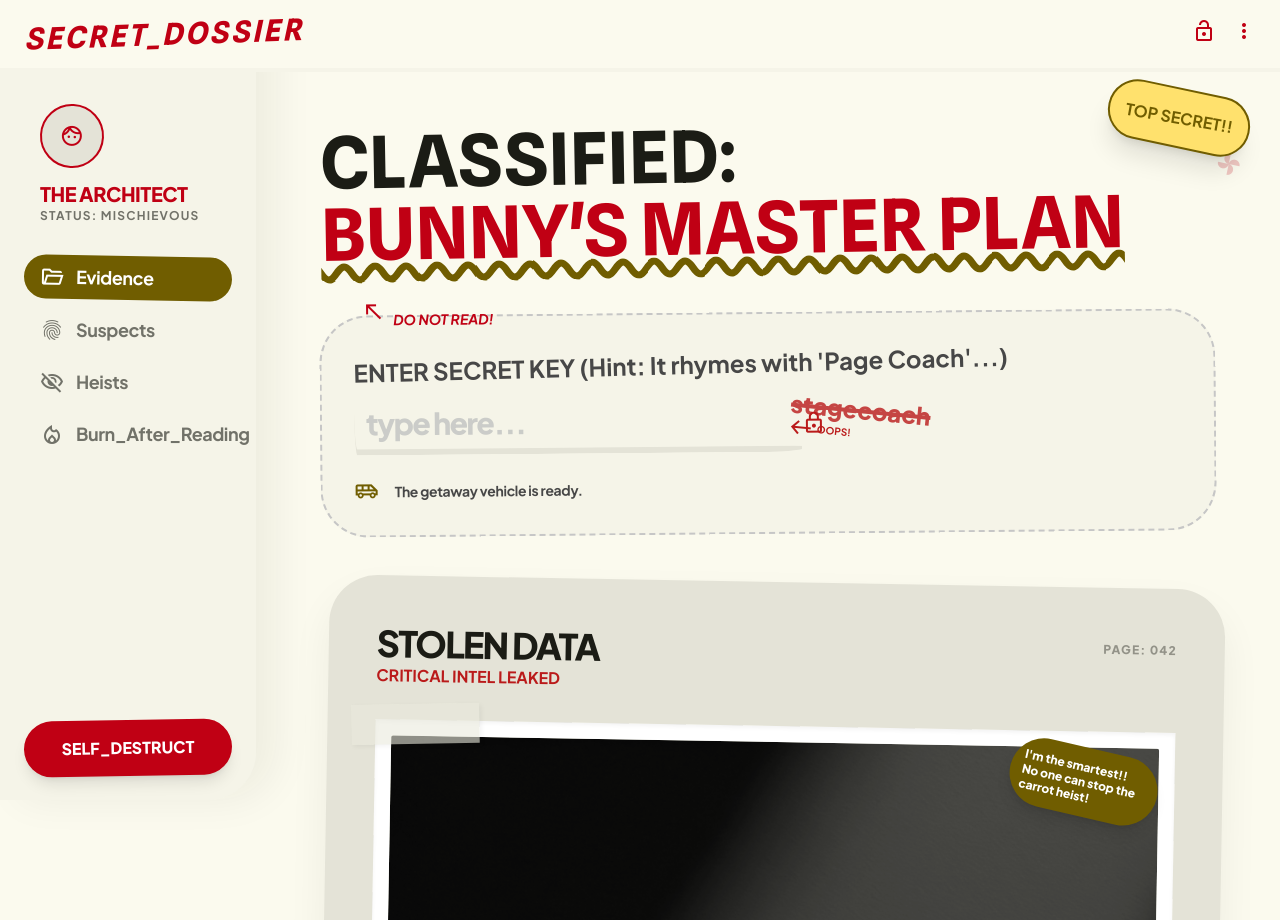
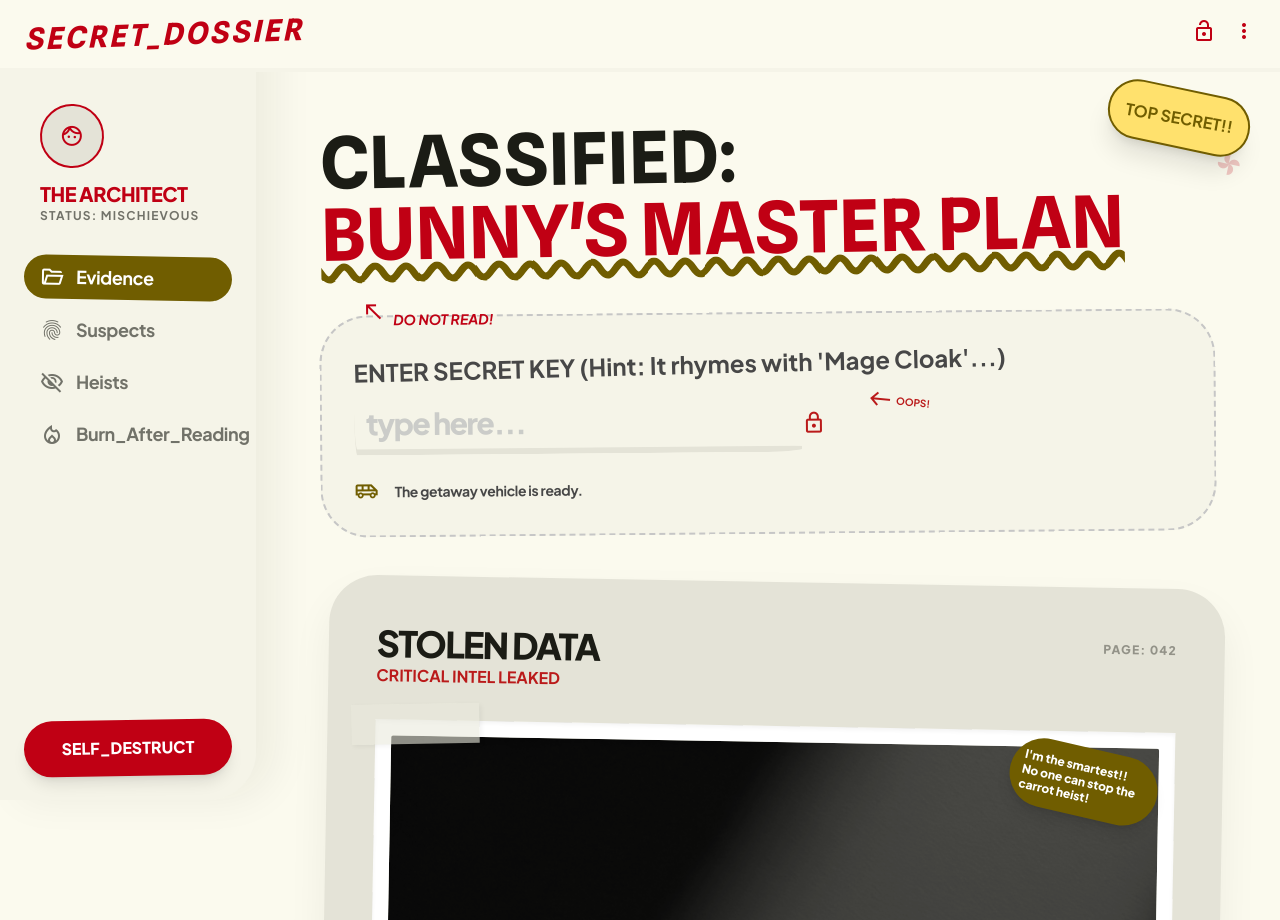
Before and after one commit to eric-beck/bad-bunny-studio, a website: page classifieds/case001.html in a window 1280 px wide. Shown: the top 920 px of the page. Drawn offline with nearby package versions, Linux system fonts and the light colour scheme.

Commit message:
fix: update hint text for secret key input to improve clarity

```diff
--- a/classifieds/case001.html
+++ b/classifieds/case001.html
@@ -149,7 +149,7 @@
                         <p class="text-primary font-bold italic text-sm mt-4">DO NOT READ!</p>
                     </div>
                     <label class="block text-2xl font-bold mb-4 transform -rotate-1 text-on-surface-variant">
-                        ENTER SECRET KEY (Hint: It rhymes with 'Page Coach'...)
+                        ENTER SECRET KEY (Hint: It rhymes with 'Mage Cloak'...)
                     </label>
                     <div class="relative max-w-md">
                         <input
@@ -160,8 +160,6 @@
                             class="material-symbols-outlined absolute right-1 top-1/2 -translate-y-1/2 text-error text-3xl pointer-events-none">lock</span>
                         <!-- The "Canceled" Word -->
                         <div class="absolute -right-32 top-0 rotate-6">
-                            <span
-                                class="text-error font-black line-through decoration-4 text-2xl opacity-80">stagecoach</span>
                             <div class="flex items-center gap-1 -mt-1">
                                 <span class="material-symbols-outlined text-error text-xl">west</span>
                                 <p class="text-[10px] text-error font-bold uppercase">Oops!</p>
```
